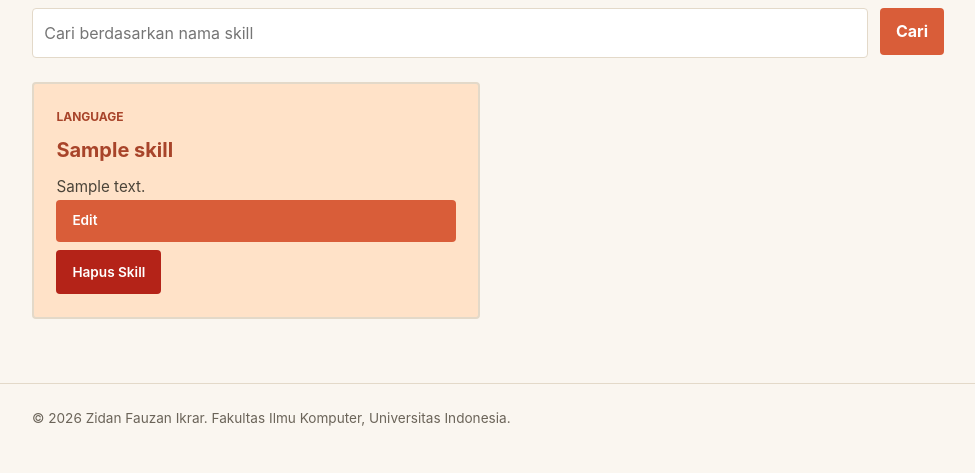
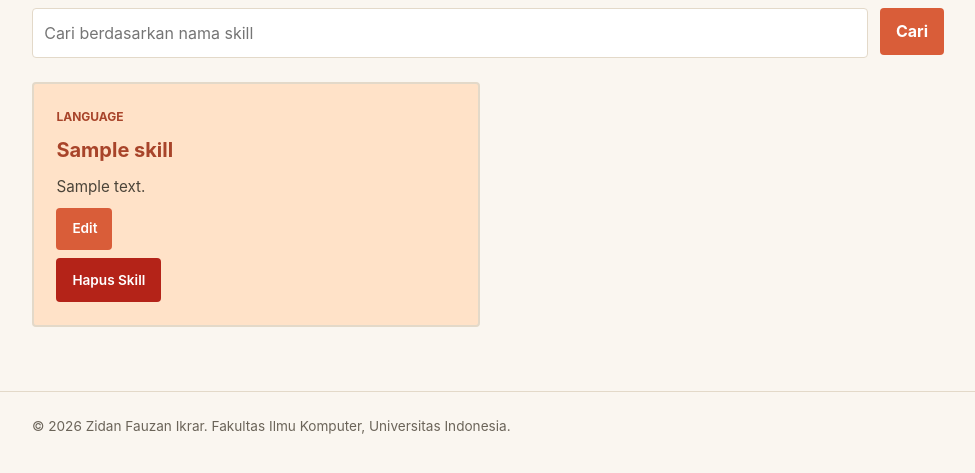
Before and after one commit to zidanfauzanikrar/myportofolio, a Django app: page /skills/ in a window 1280 px wide. Shown: the part 232-705 px from the top of the page, without its empty margins (152-1127 px from the left). Run offline with Django 5.2, Linux system fonts and the light colour scheme; tables that the repository leaves empty hold one stand-in row (values such as "Sample post").

Commit message:
feat: optimized edit button interface

```diff
--- a/static/css/style.css
+++ b/static/css/style.css
@@ -620,6 +620,11 @@ h1,
     line-height: 1;
 }
 
+.button-edit {
+    width: 14%;
+    margin-top: 0.5rem;
+}
+
 .skill-search,
 .experience-search {
     display: flex;
--- a/templates/experience.html
+++ b/templates/experience.html
@@ -51,7 +51,7 @@
                         {% endif %}
 
                         <div class="experience-card-actions">
-                            <a href="{% url 'main:update_experience' experience.id %}" class="button">Edit</a>
+                            <a href="{% url 'main:update_experience' experience.id %}" class="button button-edit">Edit</a>
                             {% include "components/experience_delete_modal.html" with experience=experience %}
                         </div>
                     </article>
--- a/templates/skill.html
+++ b/templates/skill.html
@@ -37,7 +37,7 @@
                                 {{ skill.description }}
                             </p>
                             <div class="skill-card-actions">
-                                <a href="{% url 'main:update_skill' skill.id %}" class="button">Edit</a>
+                                <a href="{% url 'main:update_skill' skill.id %}" class="button button-edit">Edit</a>
                                 {% include "components/skill_delete_modal.html" with skill=skill %}
                             </div>
                         </article>
```
